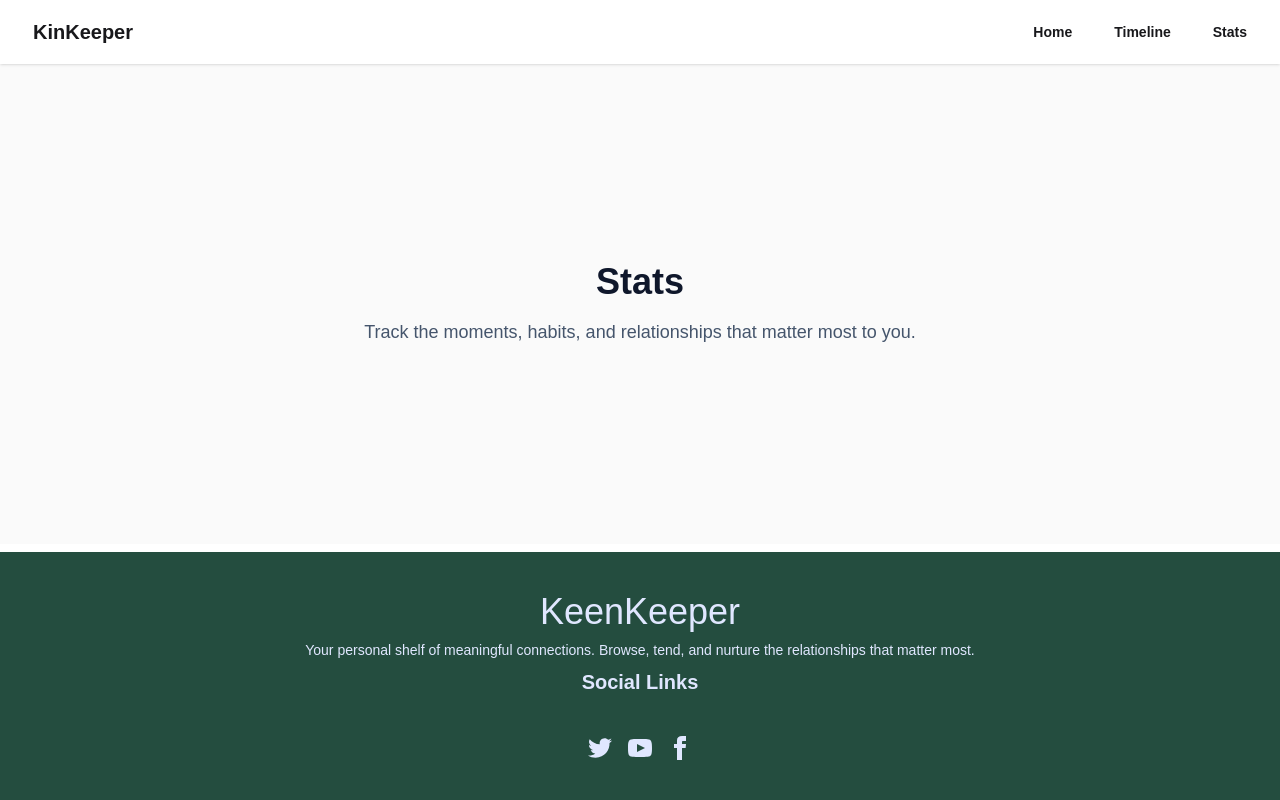
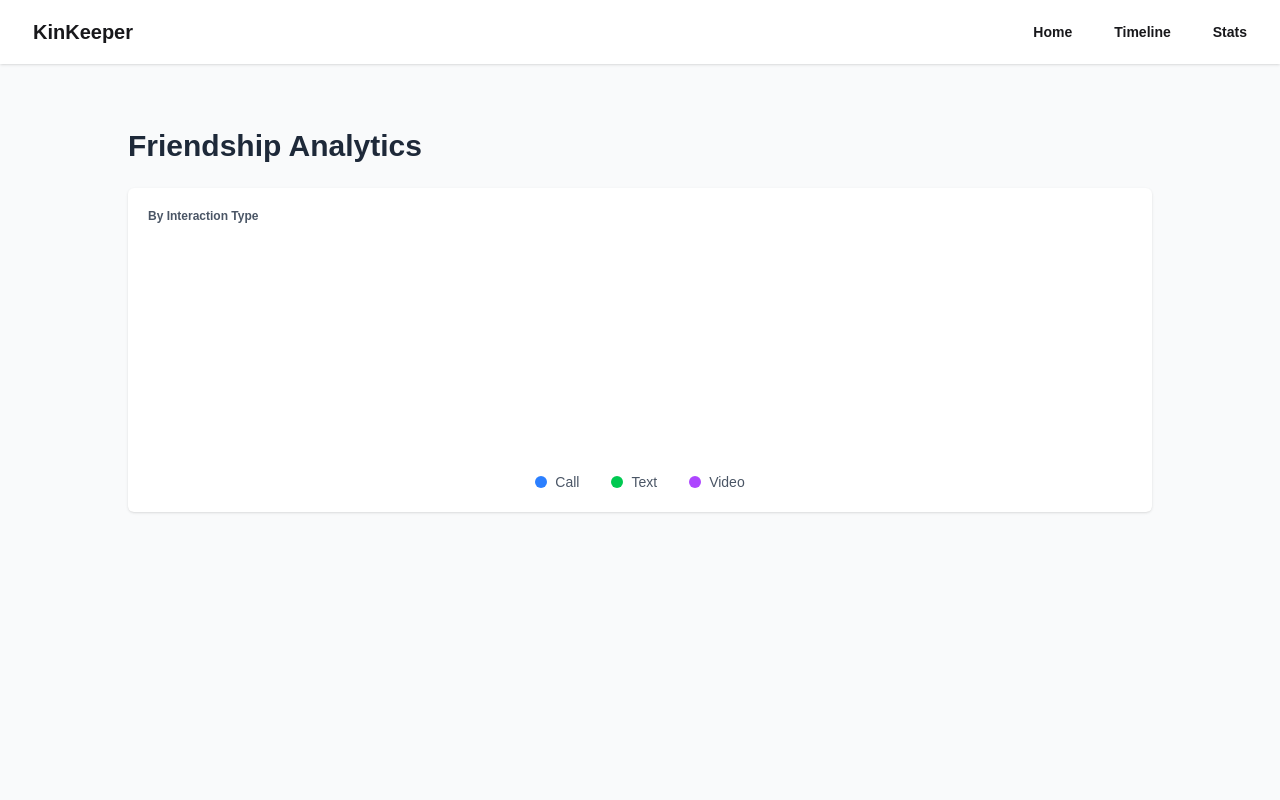
Before and after one commit to tanimtanzilislam/kinKeeper, a Next.js app: page /stats in a window 1280 px wide. Shown: the top 800 px of the page. Built offline with nearby package versions, Linux system fonts and the light colour scheme.

Commit message:
complted implementation of pie chart

```diff
--- a/package.json
+++ b/package.json
@@ -13,7 +13,8 @@
     "next": "16.3.3",
     "react": "19.2.8",
     "react-dom": "19.2.8",
-    "react-toastify": "^11.1.0"
+    "react-toastify": "^11.1.0",
+    "recharts": "^3.10.1"
   },
   "devDependencies": {
     "@tailwindcss/postcss": "^4",
--- a/src/app/stats/page.js
+++ b/src/app/stats/page.js
@@ -1,12 +1,125 @@
-export default function StatsPage() {
+"use client";
+
+import { useEffect, useState } from "react";
+import { Pie, PieChart, Tooltip, Cell } from "recharts";
+
+export default function StatPage() {
+  const [events, setEvents] = useState([]);
+
+  useEffect(() => {
+    const savedEvents =
+      JSON.parse(localStorage.getItem("timelineEvents")) || [];
+
+    setEvents(savedEvents);
+  }, []);
+
+  const callCount = events.filter(
+    (event) => event.type === "call"
+  ).length;
+
+  const textCount = events.filter(
+    (event) => event.type === "text"
+  ).length;
+
+  const videoCount = events.filter(
+    (event) => event.type === "video"
+  ).length;
+
+  const chartData = [
+    {
+      name: "Call",
+      value: callCount,
+    },
+    {
+      name: "Text",
+      value: textCount,
+    },
+    {
+      name: "Video",
+      value: videoCount,
+    },
+  ];
+
+  // Call, Text, Video এর আলাদা color
+  const COLORS = ["#3B82F6", "#22C55E", "#A855F7"];
+
   return (
-    <main className="flex min-h-[60vh] items-center justify-center bg-zinc-50 px-6 py-16">
-      <div className="max-w-xl text-center">
-        <h1 className="text-4xl font-bold text-slate-900">Stats</h1>
-        <p className="mt-4 text-lg text-slate-600">
-          Track the moments, habits, and relationships that matter most to you.
-        </p>
+    <div className="min-h-screen bg-gray-50">
+
+      <div className="max-w-5xl mx-auto pt-16">
+
+        {/* Page Heading */}
+        <h1 className="text-3xl font-bold text-gray-800 mb-6">
+          Friendship Analytics
+        </h1>
+
+        {/* White Card */}
+        <div className="bg-white rounded-md shadow-sm p-5">
+
+          {/* Card Title */}
+          <p className="text-xs font-semibold text-gray-600 mb-5">
+            By Interaction Type
+          </p>
+
+          {/* Pie Chart */}
+          <div className="flex justify-center">
+            <PieChart width={300} height={220}>
+
+              <Pie
+                data={chartData}
+                dataKey="value"
+                nameKey="name"
+                cx="50%"
+                cy="45%"
+                innerRadius={45}
+                outerRadius={65}
+              >
+                {chartData.map((entry, index) => (
+                  <Cell
+                    key={`cell-${index}`}
+                    fill={COLORS[index]}
+                  />
+                ))}
+              </Pie>
+
+              <Tooltip />
+
+            </PieChart>
+          </div>
+
+          {/* Legend */}
+          <div className="flex justify-center gap-8 mt-2">
+
+            {/* Call */}
+            <div className="flex items-center gap-2">
+              <div className="w-3 h-3 rounded-full bg-blue-500"></div>
+              <span className="text-sm text-gray-600">
+                Call
+              </span>
+            </div>
+
+            {/* Text */}
+            <div className="flex items-center gap-2">
+              <div className="w-3 h-3 rounded-full bg-green-500"></div>
+              <span className="text-sm text-gray-600">
+                Text
+              </span>
+            </div>
+
+            {/* Video */}
+            <div className="flex items-center gap-2">
+              <div className="w-3 h-3 rounded-full bg-purple-500"></div>
+              <span className="text-sm text-gray-600">
+                Video
+              </span>
+            </div>
+
+          </div>
+
+        </div>
+
       </div>
-    </main>
+
+    </div>
   );
 }
```
Also changed, not shown: 1 other file (tests, documents, lock files or other folders).
